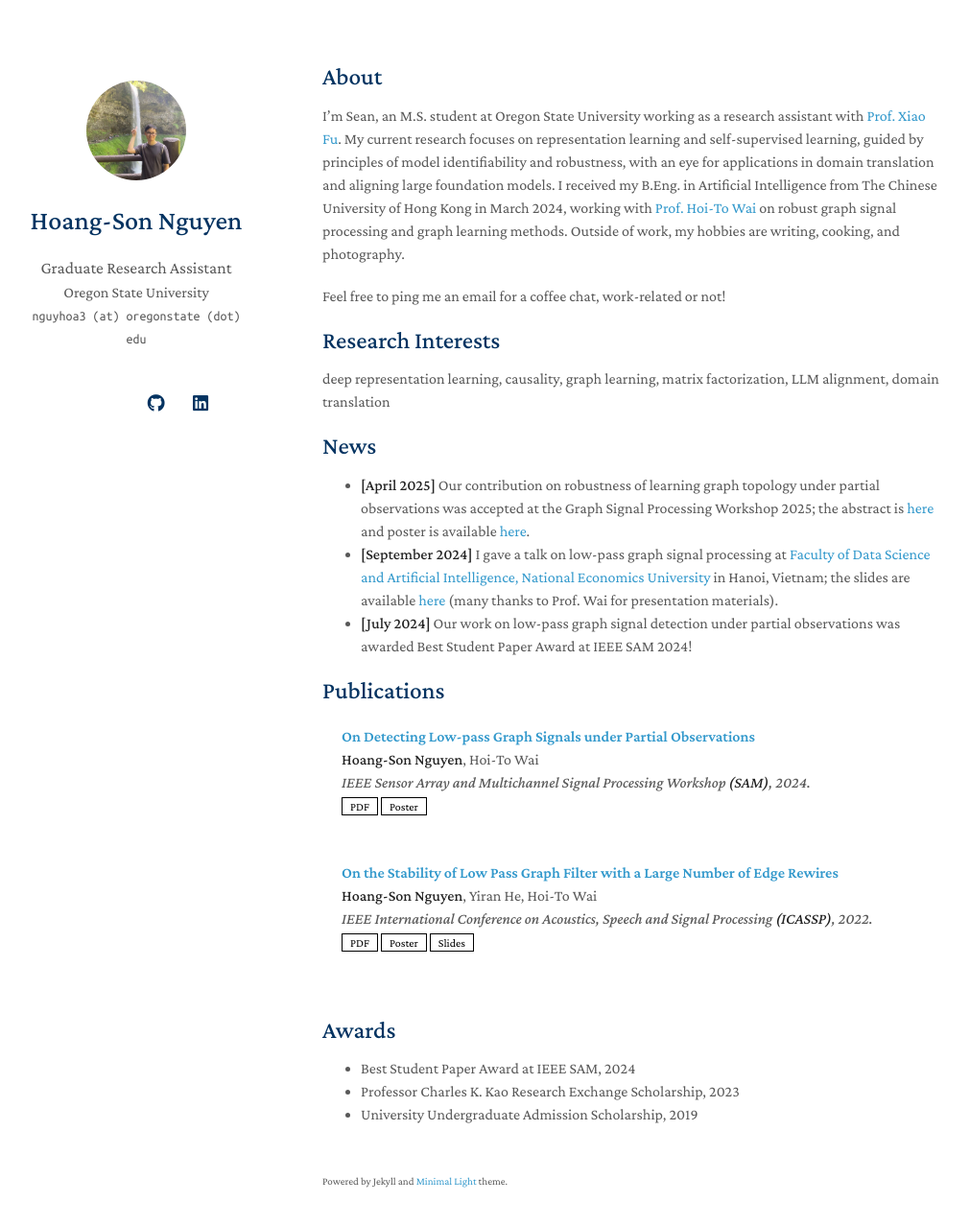
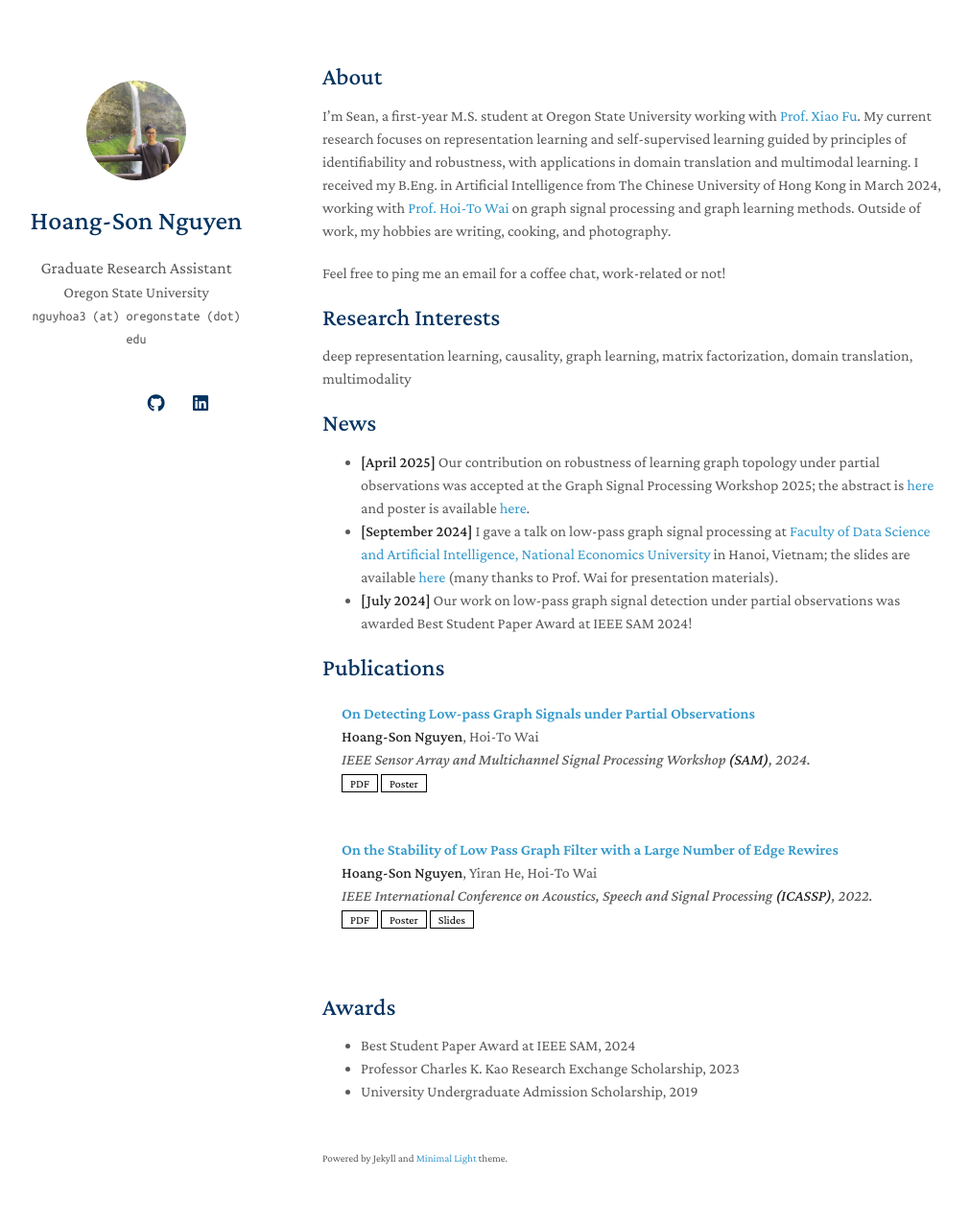
Before and after one commit to hsnguyen24/hsnguyen24.github.io, a Jekyll site: the page built from index.md, in a window 1280 px wide and 1312 px high. Shown: the top 1277 px of the window at 96% size, without its empty margins (134-1145 px from the left). Built offline with Jekyll 4.4.1, drawn with Linux system fonts in a browser that asks for light colours; nearby versions of some CDN libraries; a style sheet for code colours, icons or effects is not loaded; our own code applies the rules of GitHub Pages for plain Markdown files.

Commit message:
Update index.md

```diff
--- a/index.md
+++ b/index.md
@@ -4,12 +4,12 @@ layout: homepage
 
 ## About
 
-I'm Sean, an M.S. student at Oregon State University working as a research assistant with [Prof. Xiao Fu](https://web.engr.oregonstate.edu/~fuxia). My current research focuses on representation learning and self-supervised learning, guided by principles of model identifiability and robustness, with an eye for applications in domain translation and aligning large foundation models. I received my B.Eng. in Artificial Intelligence from The Chinese University of Hong Kong in March 2024, working with [Prof. Hoi-To Wai](https://www1.se.cuhk.edu.hk/~htwai) on robust graph signal processing and graph learning methods. Outside of work, my hobbies are writing, cooking, and photography.
+I'm Sean, a first-year M.S. student at Oregon State University working with [Prof. Xiao Fu](https://web.engr.oregonstate.edu/~fuxia). My current research focuses on representation learning and self-supervised learning guided by principles of identifiability and robustness, with applications in domain translation and multimodal learning. I received my B.Eng. in Artificial Intelligence from The Chinese University of Hong Kong in March 2024, working with [Prof. Hoi-To Wai](https://www1.se.cuhk.edu.hk/~htwai) on graph signal processing and graph learning methods. Outside of work, my hobbies are writing, cooking, and photography.
 
 Feel free to ping me an email for a coffee chat, work-related or not!
 
 ## Research Interests
-deep representation learning, causality, graph learning, matrix factorization, LLM alignment, domain translation
+deep representation learning, causality, graph learning, matrix factorization, domain translation, multimodality
 
 ## News
 - **[April 2025]** Our contribution on robustness of learning graph topology under partial observations was accepted at the Graph Signal Processing Workshop 2025; the abstract is [here](./assets/files/GSPW2025_Paper.pdf) and poster is available [here](./assets/files/GSPW2025_Poster.pdf).
```
